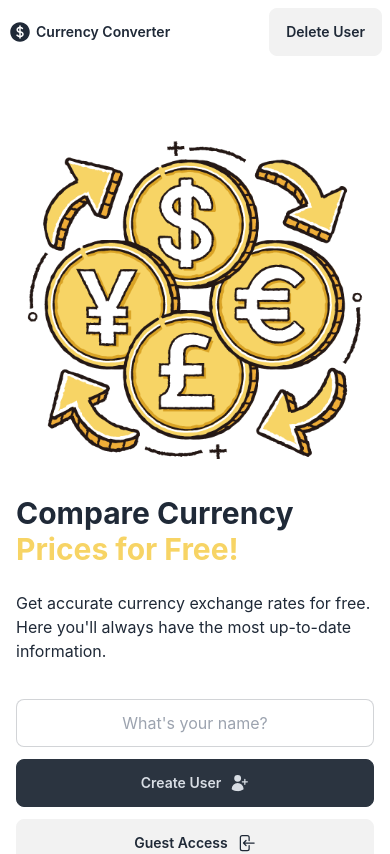
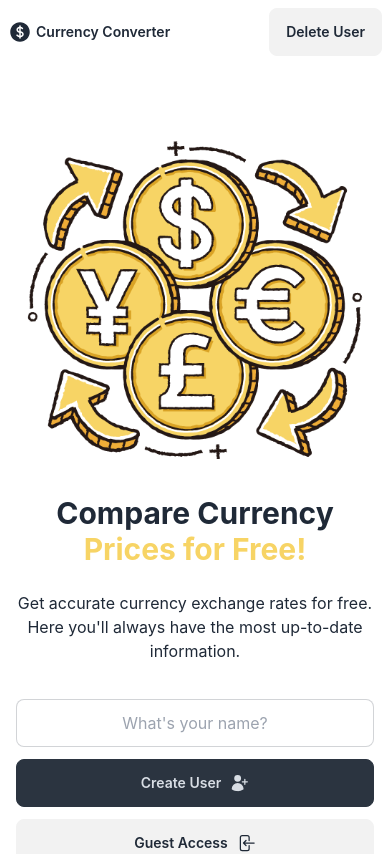
Before and after one commit to fm-anderson/currency-converter, a React (Vite) app: page /home in a window 390 px wide. Shown: the top 854 px of the page. Built offline with nearby package versions, Linux system fonts and the light colour scheme.

Commit message:
fix: making Home Page responsive

```diff
--- a/src/pages/Home.jsx
+++ b/src/pages/Home.jsx
@@ -10,11 +10,11 @@ function Home() {
       <div className="hero-content flex-col lg:flex-row-reverse">
         <img src={heroImage} className="w-auto rounded-lg" />
         <div>
-          <h1 className="text-3xl lg:text-7xl font-bold">
+          <h1 className="text-3xl text-center md:text-start lg:text-7xl font-bold">
             Compare Currency{' '}
             <span className="text-[#F7D465]">Prices for Free!</span>
           </h1>
-          <p className="py-6">
+          <p className="py-6 text-center md:text-start">
             Get accurate currency exchange rates for free. Here you'll always
             have the most up-to-date information.
           </p>
```
